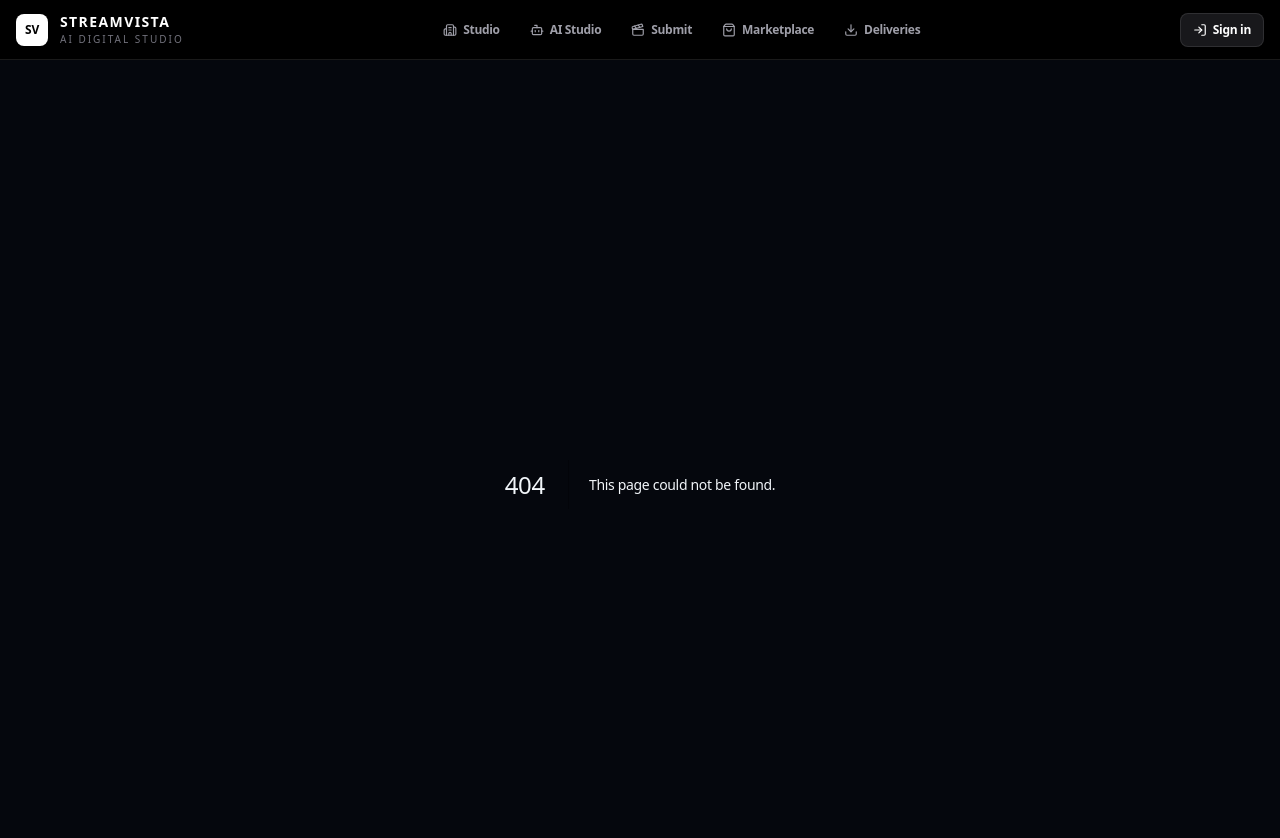
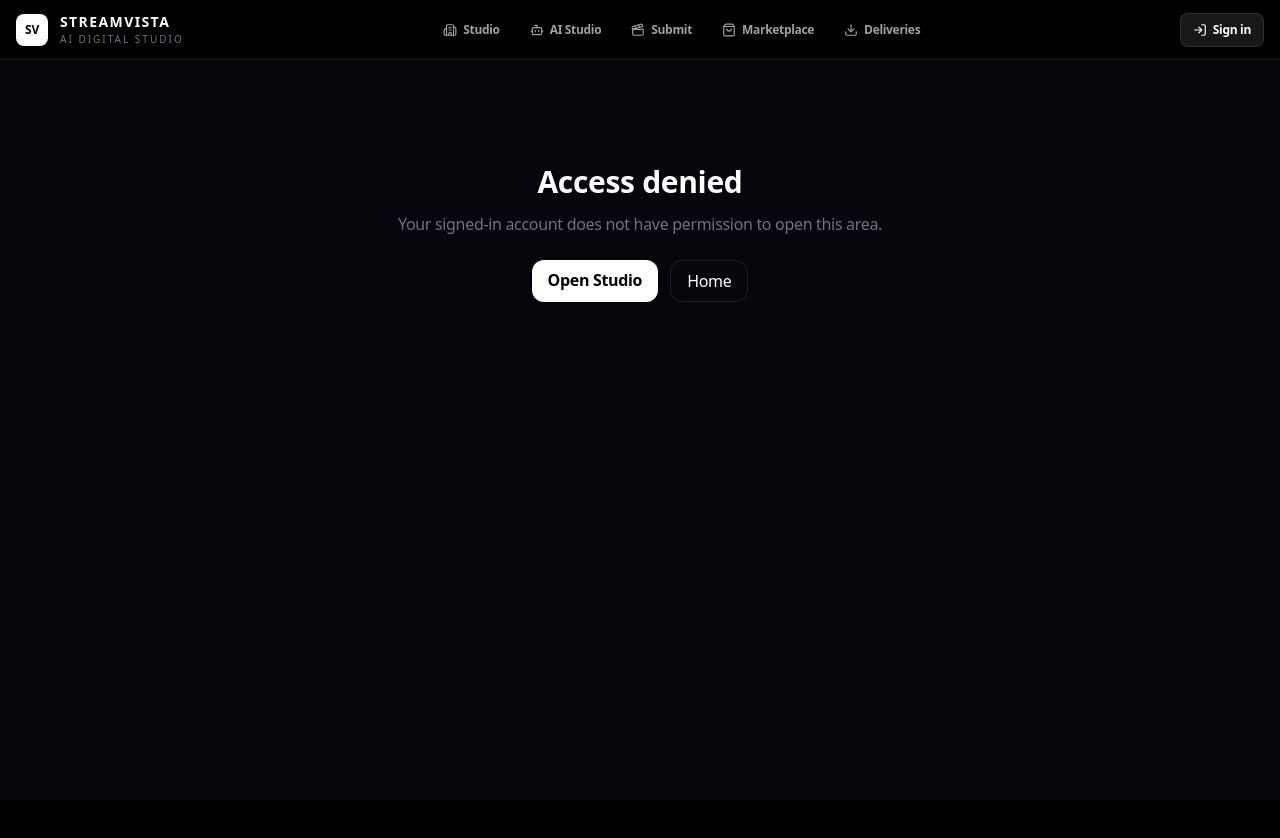
Before and after one commit to abijithasokan1992/Antigravity-Live, a Next.js app in the folder frontend-next/: page /forbidden in a window 1280 px wide. Before the commit this address had no page. Shown: the top 838 px of the page. After the commit the page ends 800 px from the top, so only its background shows below. Built offline with nearby package versions, Linux system fonts and the light colour scheme.

Commit message:
security: add denied-access page

```diff
--- /dev/null
+++ b/frontend-next/src/app/forbidden/page.tsx
@@ -0,0 +1,14 @@
+import Link from 'next/link';
+
+export default function ForbiddenPage() {
+  return (
+    <main className="max-w-xl mx-auto px-4 py-20 text-center">
+      <h1 className="text-3xl font-black text-white">Access denied</h1>
+      <p className="mt-3 text-zinc-500">Your signed-in account does not have permission to open this area.</p>
+      <div className="mt-6 flex justify-center gap-3">
+        <Link href="/studio" className="px-4 py-2 rounded-xl bg-white text-black font-bold">Open Studio</Link>
+        <Link href="/" className="px-4 py-2 rounded-xl border border-white/10 text-white">Home</Link>
+      </div>
+    </main>
+  );
+}
```
